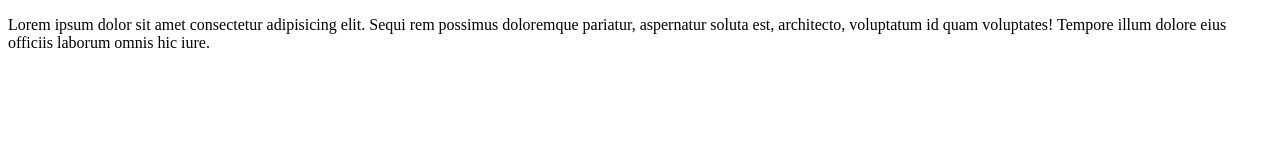
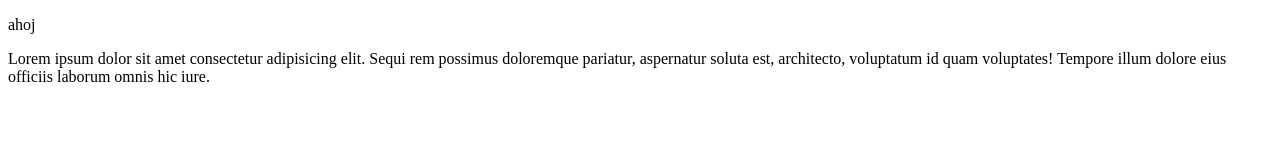
Before and after one commit to DavidRasik/kv-tin-stv-, a plain HTML site: page index.html in a window 1280 px wide. Drawn offline with Linux system fonts and the light colour scheme.

Commit message:
treti verze

```diff
--- a/index.html
+++ b/index.html
@@ -6,6 +6,7 @@
     <title>Květinářství</title>
 </head>
 <body>
+    <p>ahoj</p>
     <P>Lorem ipsum dolor sit amet consectetur adipisicing elit. Sequi rem possimus doloremque pariatur, aspernatur soluta est, architecto, voluptatum id quam voluptates! Tempore illum dolore eius officiis laborum omnis hic iure.</P>
 </body>
 </html>
```
